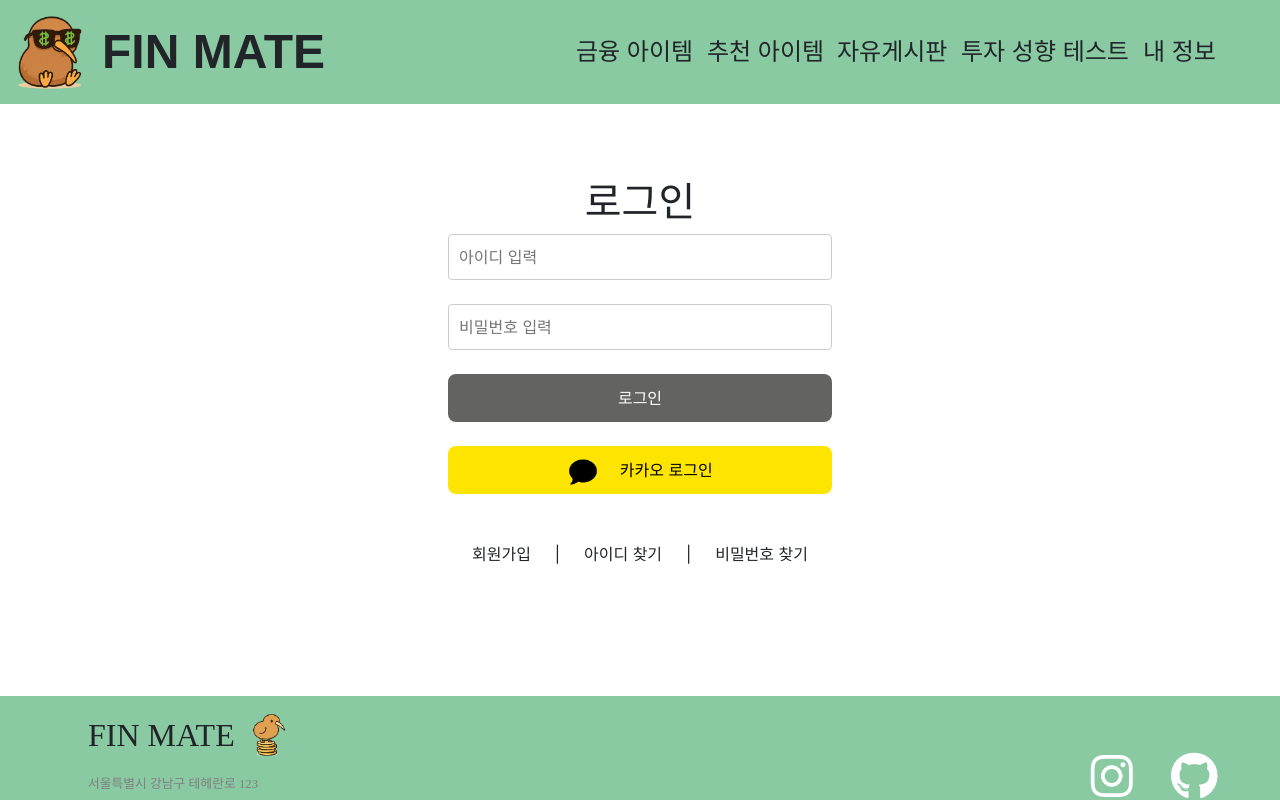
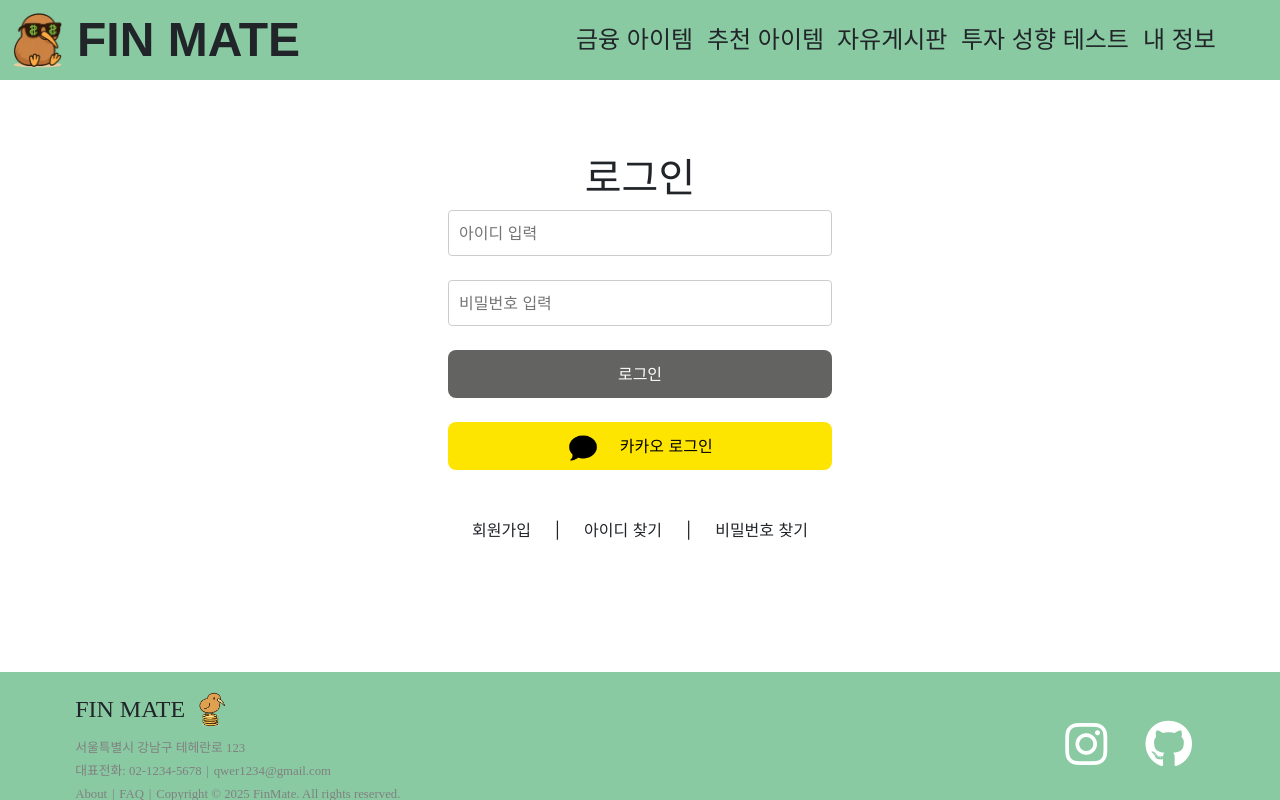
Before and after one commit to KB-technologia/FinMate_FE, a Vue app in the folder FinMate/: page /login in a window 1280 px wide. Built offline with nearby package versions, Linux system fonts and the light colour scheme; a web font is replaced by a local one.

Commit message:
💄 TopNavBar, Footer 스타일 수정

```diff
--- a/FinMate/src/components/allshared/FooterComponent.vue
+++ b/FinMate/src/components/allshared/FooterComponent.vue
@@ -46,7 +46,7 @@ import '../../assets/fonts/font.css';
 <style scoped>
 .footer-container {
   width: 100vw;
-  height: 20vh;
+  height: 18vh;
   background-color: var(--color-primary-green);
   display: flex;
   justify-content: space-between;
@@ -59,18 +59,18 @@ import '../../assets/fonts/font.css';
 .footer-left {
   display: flex;
   flex-direction: column;
-  gap: 1vh;
-  margin-left: 5vw;
+  gap: 0.5vh;
+  margin-left: 4vw;
 }
 
 .footer-logo-container {
   display: flex;
   flex-direction: row;
   align-items: center;
-  font-size: 4vh;
+  font-size: 3vh;
 }
 .footer-logo {
-  width: 5vw;
+  width: 4vw;
   height: auto;
 }
 .footer-text {
@@ -79,7 +79,7 @@ import '../../assets/fonts/font.css';
   display: flex;
   flex-direction: row;
   list-style: none;
-  gap: 0.5rem;
+  gap: 0.3rem;
   padding: 0;
   margin: 0;
 }
@@ -90,7 +90,7 @@ import '../../assets/fonts/font.css';
   transition: all 0.2s ease-in-out;
 }
 .footer-right {
-  margin-right: 2vw;
+  margin-right: 4vw;
   display: flex;
   flex-direction: row;
   align-items: center;
--- a/FinMate/src/components/allshared/TopNavigationBar.vue
+++ b/FinMate/src/components/allshared/TopNavigationBar.vue
@@ -50,7 +50,7 @@ import 'hover.css/css/hover-min.css';
   flex-direction: row;
   align-items: center;
   width: 100vw;
-  height: 13vh;
+  height: 10vh;
   background-color: var(--color-primary-green);
   justify-content: space-between;
   font-family: var(--font-tmon);
@@ -60,7 +60,7 @@ import 'hover.css/css/hover-min.css';
   display: flex;
   flex-direction: row;
   align-items: center;
-  width: 30vw;
+  width: 40vw;
   height: 10vw;
 }
 
@@ -70,7 +70,7 @@ import 'hover.css/css/hover-min.css';
 }
 
 .top-navigation-bar-logo-image {
-  width: 8vw;
+  width: 6vw;
   height: 100%;
   object-fit: contain;
 }
--- a/FinMate/src/components/auth/LoginForm.vue
+++ b/FinMate/src/components/auth/LoginForm.vue
@@ -34,16 +34,16 @@
 </template>
 
 <script setup>
-import { ref } from "vue";
-import { useRouter } from "vue-router";
-import { useAuthStore } from "@/stores/auth/auth";
-import { useToast } from "@/composables/useToast";
+import { ref } from 'vue';
+import { useRouter } from 'vue-router';
+import { useAuthStore } from '@/stores/auth/auth';
+import { useToast } from '@/composables/useToast';
 
-import "../../assets/fonts/font.css";
+import '../../assets/fonts/font.css';
 
 const { toast } = useToast();
-const id = ref("");
-const password = ref("");
+const id = ref('');
+const password = ref('');
 const router = useRouter();
 const authStore = useAuthStore();
 
@@ -51,15 +51,18 @@ const login = async () => {
   const success = await authStore.login(id.value, password.value);
 
   if (success) {
-    toast("환영합니다! 성공적으로 로그인되었어요.", "success");
-    router.push("/");
+    toast('환영합니다! 성공적으로 로그인되었어요.', 'success');
+    router.push('/');
   } else {
-    toast("로그인에 실패했습니다. 다시 시도해주세요.", "error");
+    toast('로그인에 실패했습니다. 다시 시도해주세요.', 'error');
   }
 };
 
 const kakaoLogin = () => {
-  console.log("카카오 로그인 버튼 클릭");
+  toast(
+    '카카오 로그인 버튼 클릭됨. 카카오 로그인 기능은 아직 구현되지 않았습니다.',
+    'error'
+  );
 };
 </script>
 
```
Also changed, not shown: 1 other file (tests, documents, lock files or other folders).
